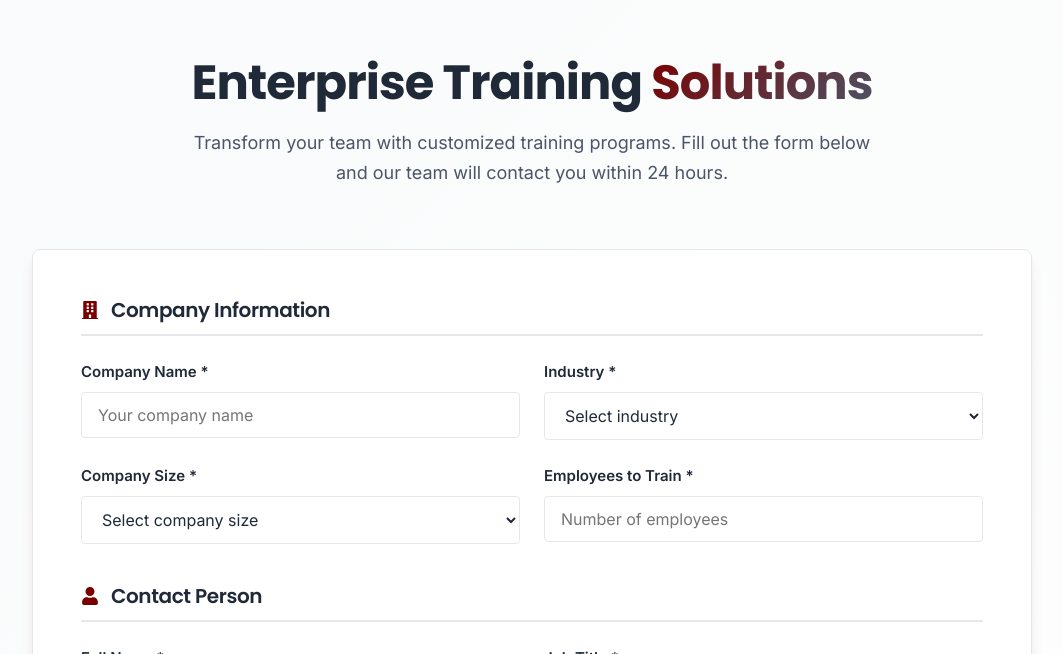
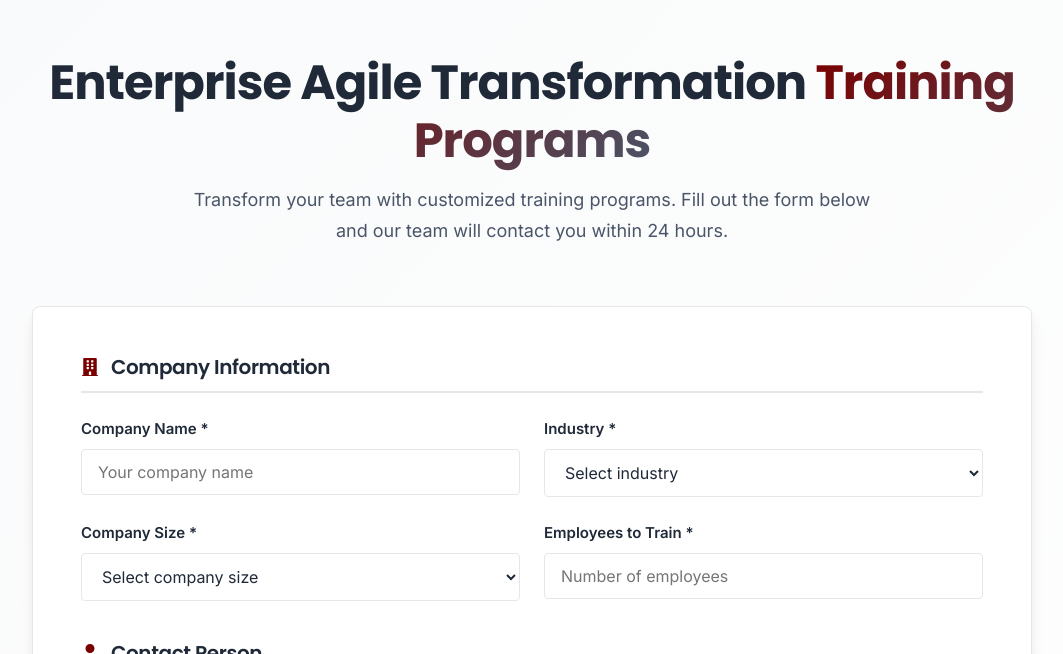
Before and after one commit to mstfa13/Younes, a React (Vite) app: page /enterprise in a window 1280 px wide. Shown: the part 146-800 px from the top of the page, without its empty margins (108-1171 px from the left). Built offline with nearby package versions, Linux system fonts and the light colour scheme.

Commit message:
Update enterprise form title to Enterprise Agile Transformation Training Programs

```diff
--- a/src/components/EnterpriseForm.jsx
+++ b/src/components/EnterpriseForm.jsx
@@ -122,7 +122,7 @@ const EnterpriseForm = () => {
         {/* Header */}
         <motion.div className="enterprise-form-header" variants={itemVariants}>
           <h1 className="enterprise-form-title">
-            Enterprise Training <span className="highlight-text">Solutions</span>
+            Enterprise Agile Transformation <span className="highlight-text">Training Programs</span>
           </h1>
           <p className="enterprise-form-subtitle">
             Transform your team with customized training programs. Fill out the form below and our team will contact you within 24 hours.
```
